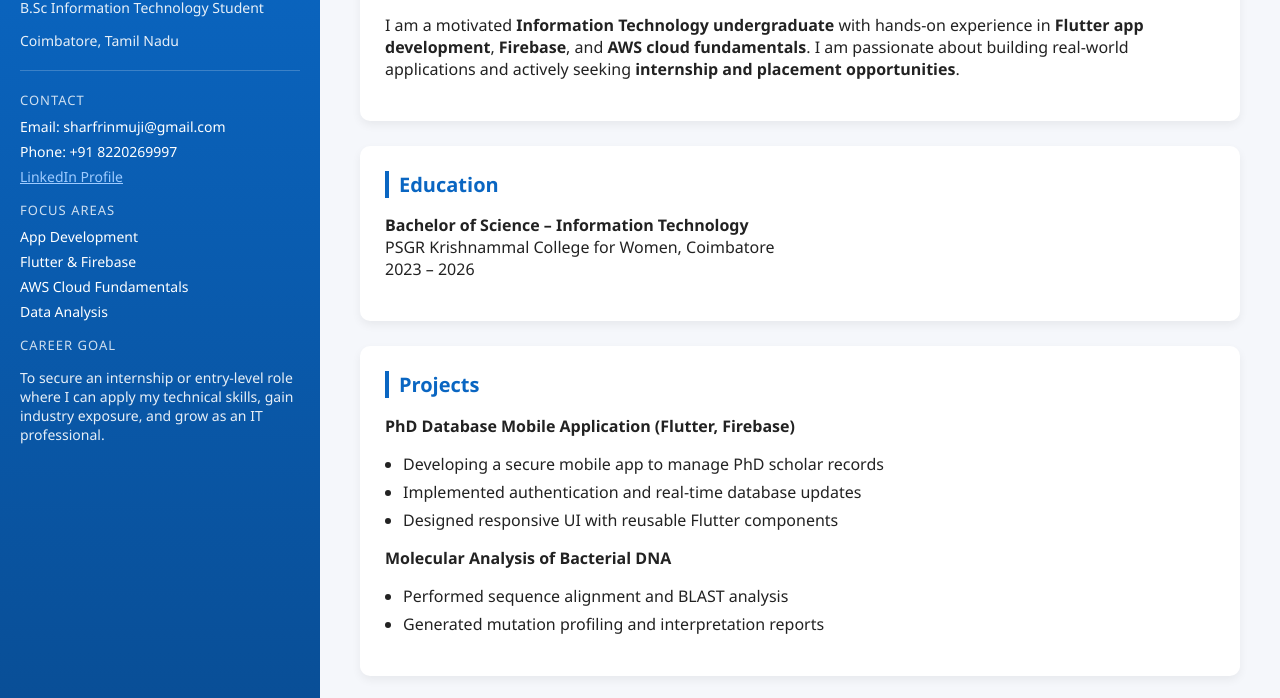
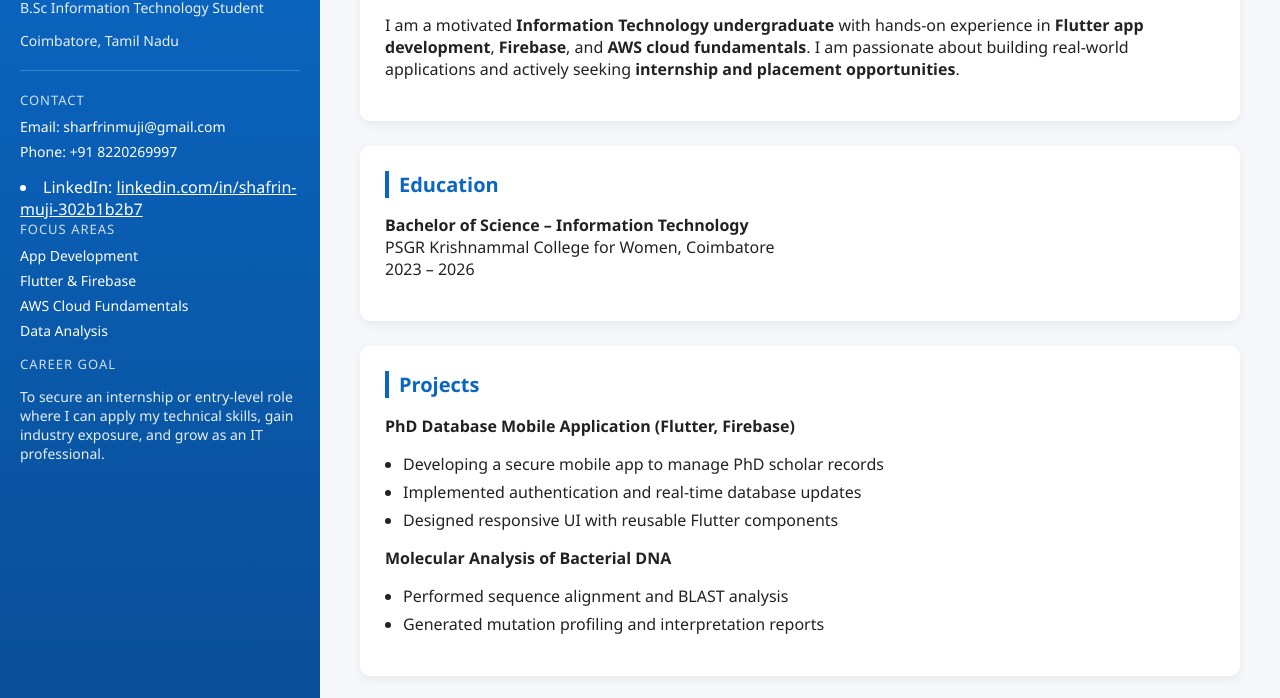
Before and after one commit to sharfrinmuji-lang/shafrin-portfolio, a plain HTML site: page index.html in a window 1280 px wide. Shown: the part 95-793 px from the top of the page. Drawn offline with Linux system fonts and the light colour scheme.

Commit message:
Update index.html

```diff
--- a/index.html
+++ b/index.html
@@ -11,6 +11,16 @@
       background:#f5f7fb;
       color:#222;
     }
+.linkedin-link{
+  color:#ffffff;
+  text-decoration: underline;
+  font-weight: 500;
+}
+
+.linkedin-link:hover{
+  color:#ffd700;
+}
+
     .layout{
       display:flex;
       min-height:100vh;
@@ -109,8 +119,16 @@
     <ul>
       <li>Email: sharfrinmuji@gmail.com</li>
       <li>Phone: +91 8220269997</li>
-      <li><a href="https://www.linkedin.com/in/shafrin-muji-302b1b2b7" style="color:#9ecbff;">LinkedIn Profile</a></li>
-    </ul>
+         </ul>
+<li>
+  LinkedIn:
+  <a href="https://www.linkedin.com/in/shafrin-muji-302b1b2b7"
+     target="_blank"
+     rel="noopener noreferrer"
+     class="linkedin-link">
+     linkedin.com/in/shafrin-muji-302b1b2b7
+  </a>
+</li>
 
     <div class="section-title">FOCUS AREAS</div>
     <ul>
@@ -176,10 +194,10 @@
 
     <div class="block">
       <h2>Resume</h2>
-      <a class="btn" href="Shafrin_M_Resume.pdf" target="_blank">
+<a class="btn" href="Shafrin_M_Resume.pdf" target="_blank">
   Download Resume (PDF)
 </a>
-    </div>
+
 
   </div>
 </div>
```
